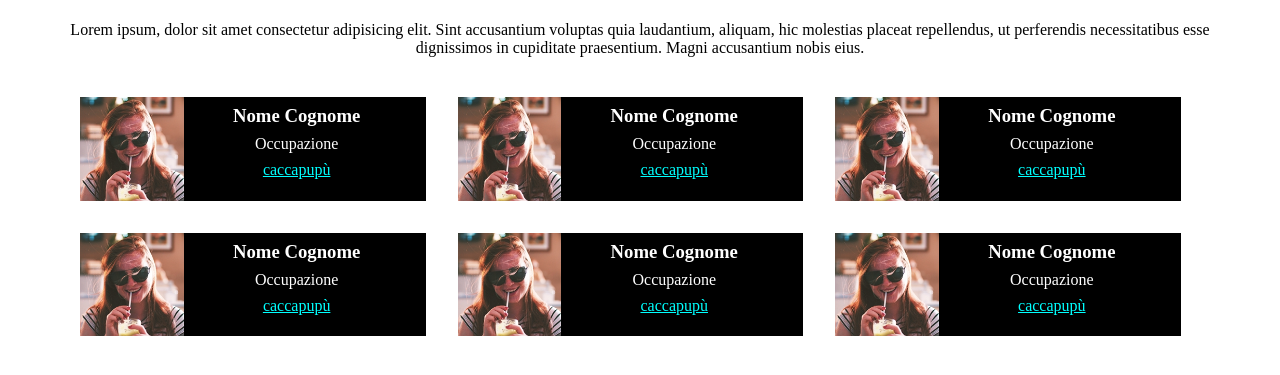
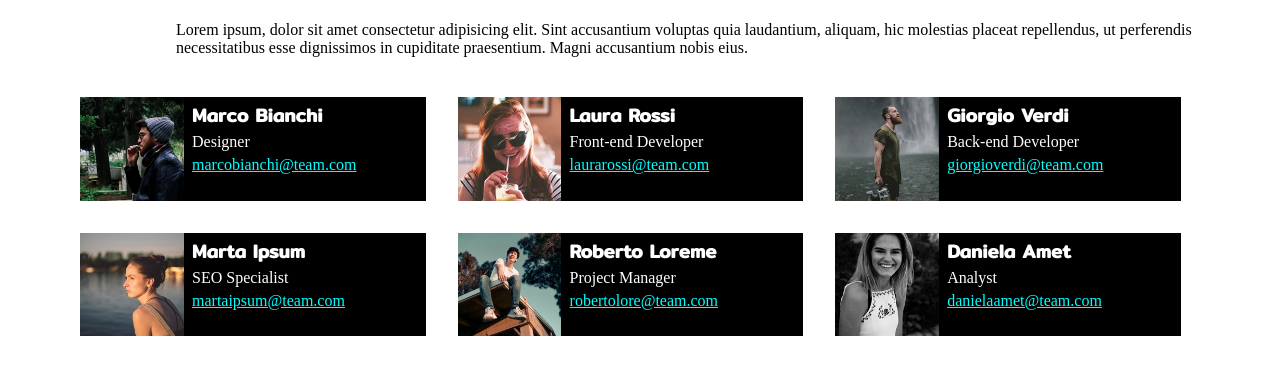
Before and after one commit to Benedetto-Bonaccorso/html-css-float-cards, a plain HTML site: page index.html in a window 1280 px wide. Shown: the part 85-460 px from the top of the page. Drawn offline with Linux system fonts and the light colour scheme.

Commit message:
Esercizio completato

```diff
--- a/index.html
+++ b/index.html
@@ -24,51 +24,51 @@
         <div class="container">
             <div class="card">
 
-                <img src="./img/female1.png" alt="">
-                <h3>Nome Cognome</h3>
-                <p>Occupazione</p>
-                <a href="#">caccapupù</a>
+                <img src="./img/male1.png" alt="">
+                <h3>Marco Bianchi</h3>
+                <p>Designer</p>
+                <a href="#">marcobianchi@team.com</a>
 
             </div>
             <div class="card">
 
                 <img src="./img/female1.png" alt="">
-                <h3>Nome Cognome</h3>
-                <p>Occupazione</p>
-                <a href="#">caccapupù</a>
+                <h3>Laura Rossi</h3>
+                <p>Front-end Developer</p>
+                <a href="#">laurarossi@team.com</a>
 
             </div>
             <div class="card">
 
-                <img src="./img/female1.png" alt="">
-                <h3>Nome Cognome</h3>
-                <p>Occupazione</p>
-                <a href="#">caccapupù</a>
+                <img src="./img/male2.png" alt="">
+                <h3>Giorgio Verdi</h3>
+                <p>Back-end Developer</p>
+                <a href="#">giorgioverdi@team.com</a>
 
             </div>
             <div class="card">
 
-                <img src="./img/female1.png" alt="">
-                <h3>Nome Cognome</h3>
-                <p>Occupazione</p>
-                <a href="#">caccapupù</a>
+                <img src="./img/female2.png" alt="">
+                <h3>Marta Ipsum</h3>
+                <p>SEO Specialist</p>
+                <a href="#">martaipsum@team.com</a>
 
             </div>
 
             <div class="card">
 
-                <img src="./img/female1.png" alt="">
-                <h3>Nome Cognome</h3>
-                <p>Occupazione</p>
-                <a href="#">caccapupù</a>
+                <img src="./img/male3.png" alt="">
+                <h3>Roberto Loreme</h3>
+                <p>Project Manager</p>
+                <a href="#">robertolore@team.com</a>
 
             </div>
             <div class="card">
 
-                <img src="./img/female1.png" alt="">
-                <h3>Nome Cognome</h3>
-                <p>Occupazione</p>
-                <a href="#">caccapupù</a>
+                <img src="./img/female3.png" alt="">
+                <h3>Daniela Amet</h3>
+                <p>Analyst</p>
+                <a href="#">danielaamet@team.com</a>
 
             </div>
         </div>
--- a/style.css
+++ b/style.css
@@ -25,9 +25,19 @@ a{
 }
 
 .card>h3, p, a{
-    text-align: center;
-    margin-right: 1rem;
-    margin-top: 0.5rem;
+    text-align: left;
+    padding-left: 7rem;
+    margin-top: 0.2rem;
+}
+
+.card>a{
+    text-align: left;
+    padding-left: 7rem;
+    margin-top: 0.3rem;
+}
+
+.card>h3{
+    font-family: 'Mitr', sans-serif;
 }
 
 img{
```
